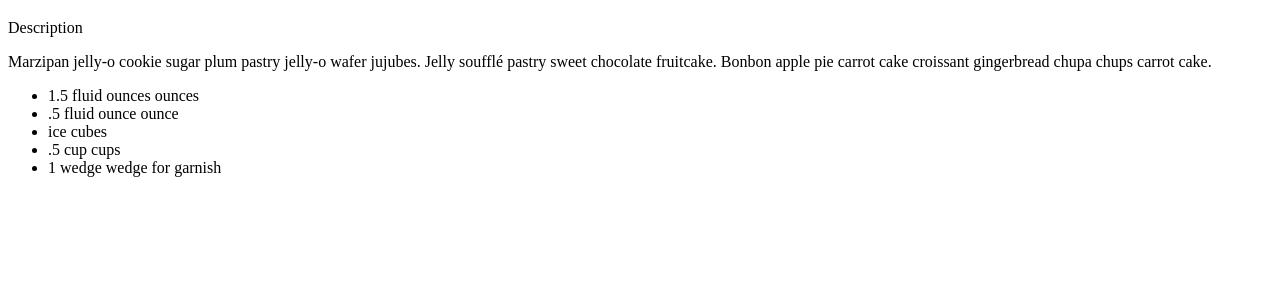
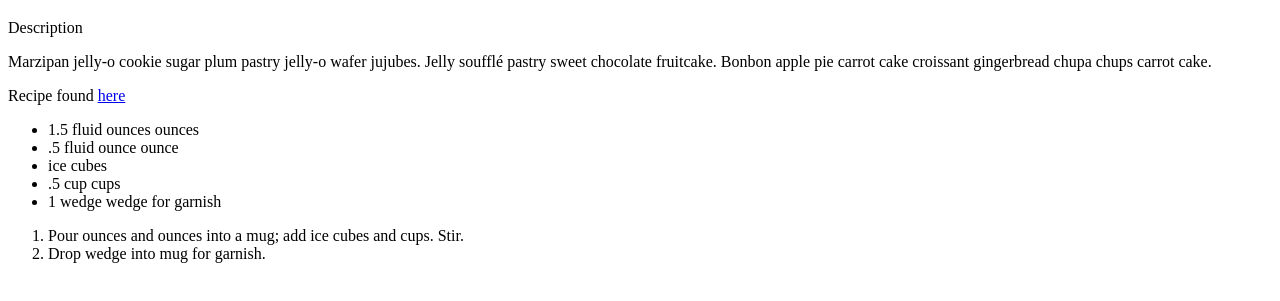
Before and after one commit to E7tTGRMG/odin-recipes, a plain HTML site: page recipes/recipe-1.html in a window 1280 px wide. Shown: the part 61-362 px from the top of the page. Drawn offline with Linux system fonts and the light colour scheme.

Commit message:
Add directions & recipe source

```diff
--- a/recipes/recipe-1.html
+++ b/recipes/recipe-1.html
@@ -2,21 +2,27 @@
 <html lang="en-US">
     <head>
         <meta charset="UTF-8">
-        <title>White Russian</title>
+        <title>Moscow Mule</title>
     </head>
 
     <body>
         <h1>Recipe 1</h1>
         <p>Description</p>
         <p>Marzipan jelly-o cookie sugar plum pastry jelly-o wafer jujubes. Jelly soufflé pastry sweet chocolate fruitcake. Bonbon apple pie carrot cake croissant gingerbread chupa chups carrot cake.</p>
+        <p>Recipe found <a href="https://www.allrecipes.com/recipe/221310/moscow-mule-cocktail/" target="_blank" rel="noopener noreferrer">here</a></p>
 
         <ul>
-            <li> 1.5 fluid ounces ounces</li>
-            <li> .5 fluid ounce ounce</li>
-            <li> ice cubes</li>
-            <li> .5 cup cups</li>
-            <li> 1 wedge wedge for garnish</li>
+            <li>1.5 fluid ounces ounces</li>
+            <li>.5 fluid ounce ounce</li>
+            <li>ice cubes</li>
+            <li>.5 cup cups</li>
+            <li>1 wedge wedge for garnish</li>
         </ul>
+
+        <ol>
+            <li>Pour ounces and ounces into a mug; add ice cubes and cups. Stir.</li>
+            <li>Drop wedge into mug for garnish.</li>
+        </ol>
 
     </body>
 
```
